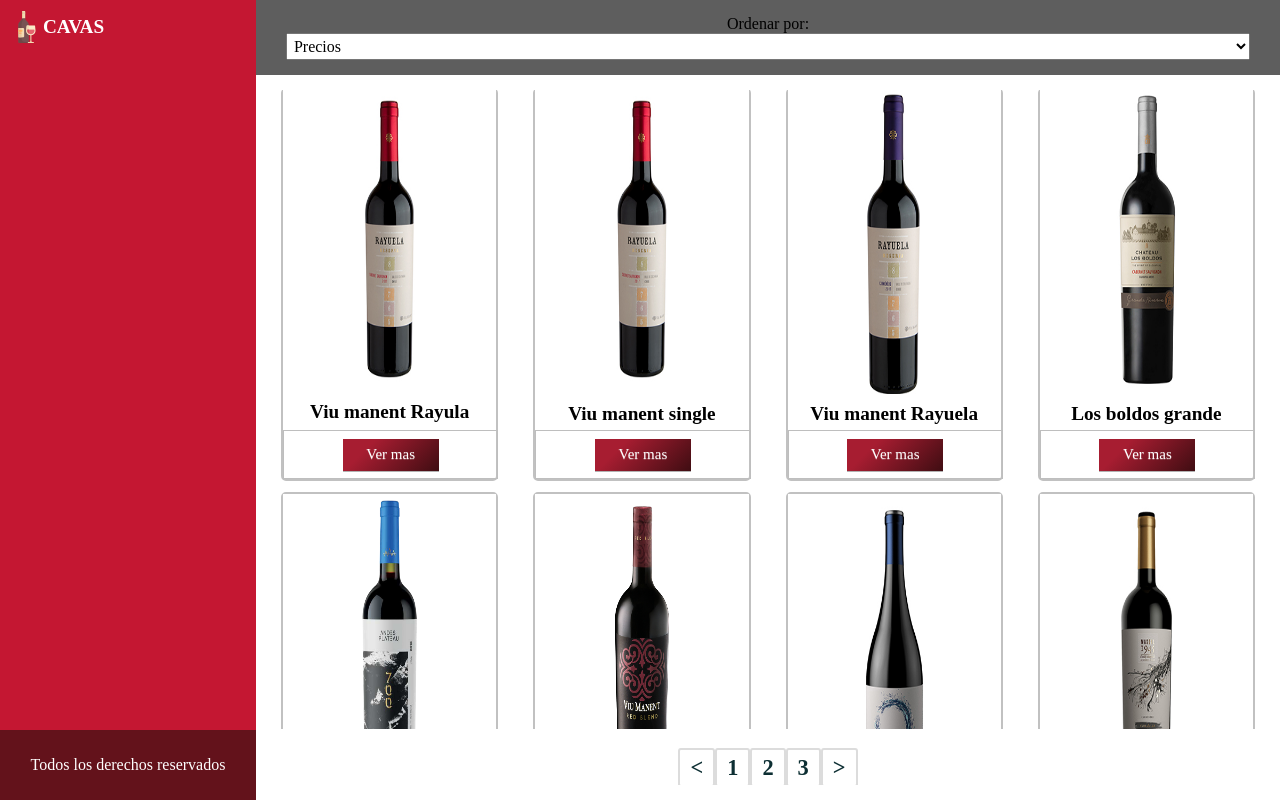
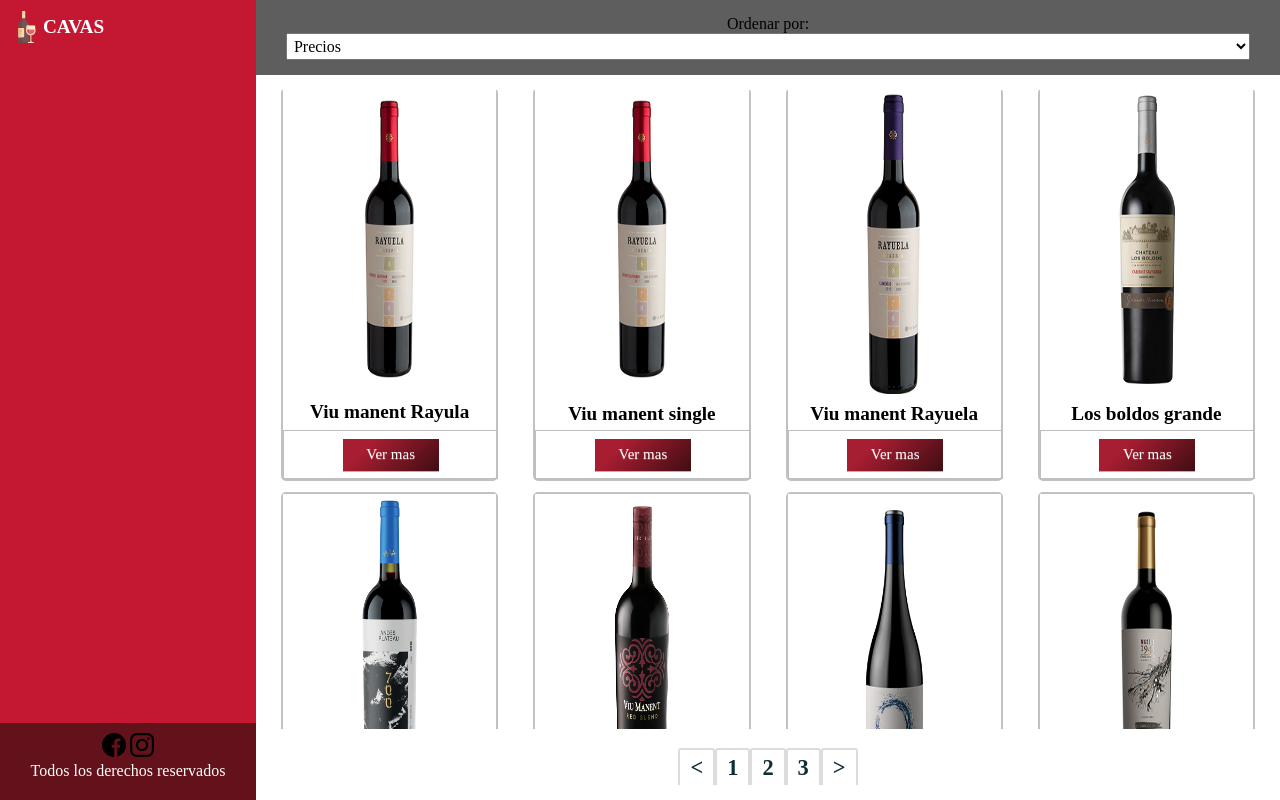
Before and after one commit to Skarmiris/Proyecto-9-Media-Queries, a plain HTML site: page index.html in a window 1280 px wide. Drawn offline with Linux system fonts and the light colour scheme.

Commit message:
modificacion iconos y css html

```diff
--- a/assets/style/style.css
+++ b/assets/style/style.css
@@ -102,7 +102,7 @@
     display: flex;
     border: 1px solid #0f0f0f00;
     justify-content: space-between;
-    /*flex-direction: column;*/
+    /* flex-direction: column; */
     /* align-items: center; */
 }
 
@@ -342,3 +342,8 @@
     padding: 10px;
     justify-content: center;
 }
+
+.footer p {
+    margin: 10px;
+    margin-top: 0px;
+}
--- a/index.html
+++ b/index.html
@@ -161,6 +161,10 @@
 
         <!--footer pie de pagina-->
         <footer class="footer x">
+            <div>
+                <img src="./assets/imagen/facebook.png" alt="facebook">
+                <img src="./assets/imagen/instagram.png" alt="instagram">
+            </div>
             <p>Todos los derechos reservados</p>
         </footer>
 
```
Also changed, not shown: assets/imagen/facebook.png (added), assets/imagen/instagram.png (added).
